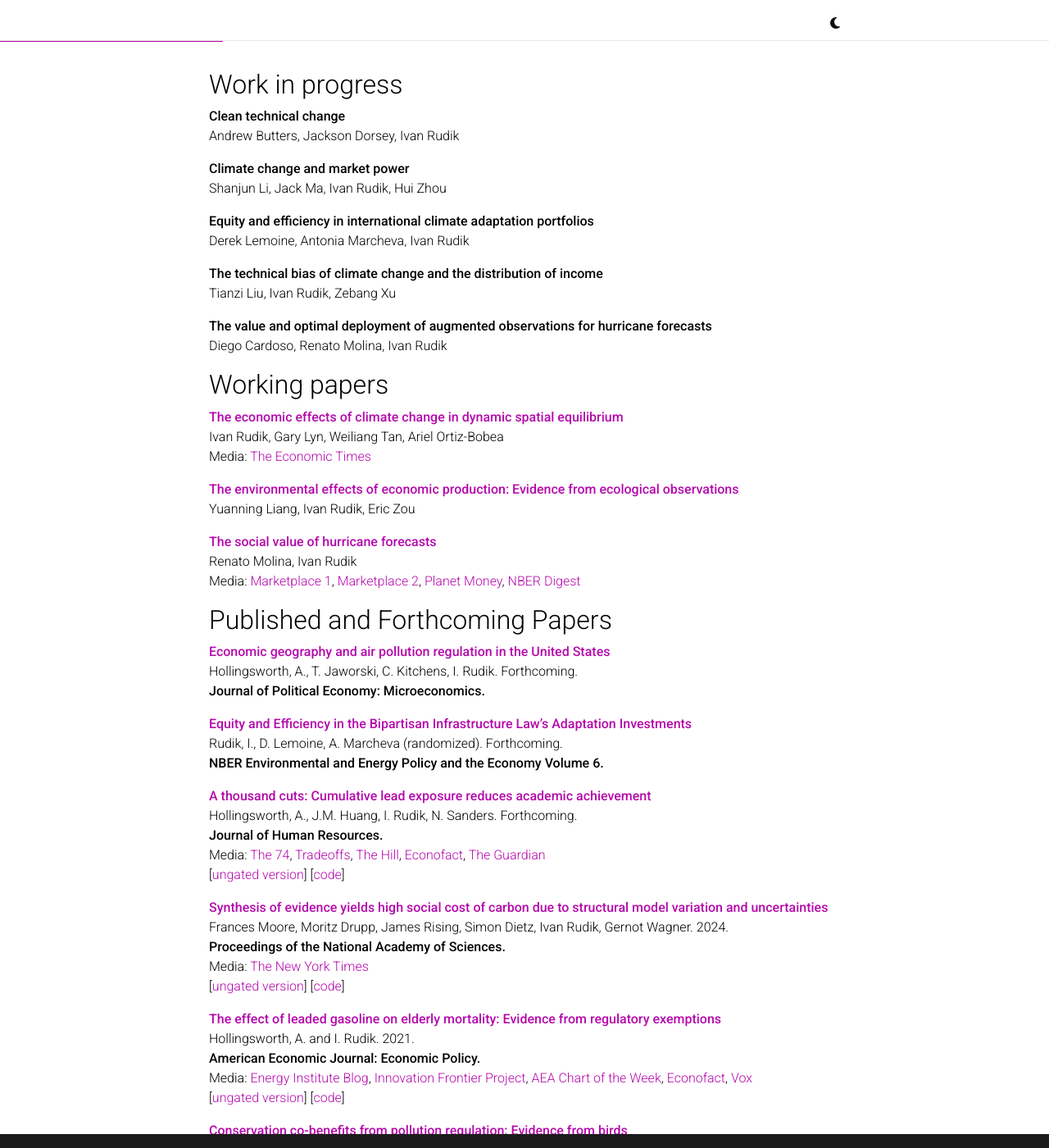
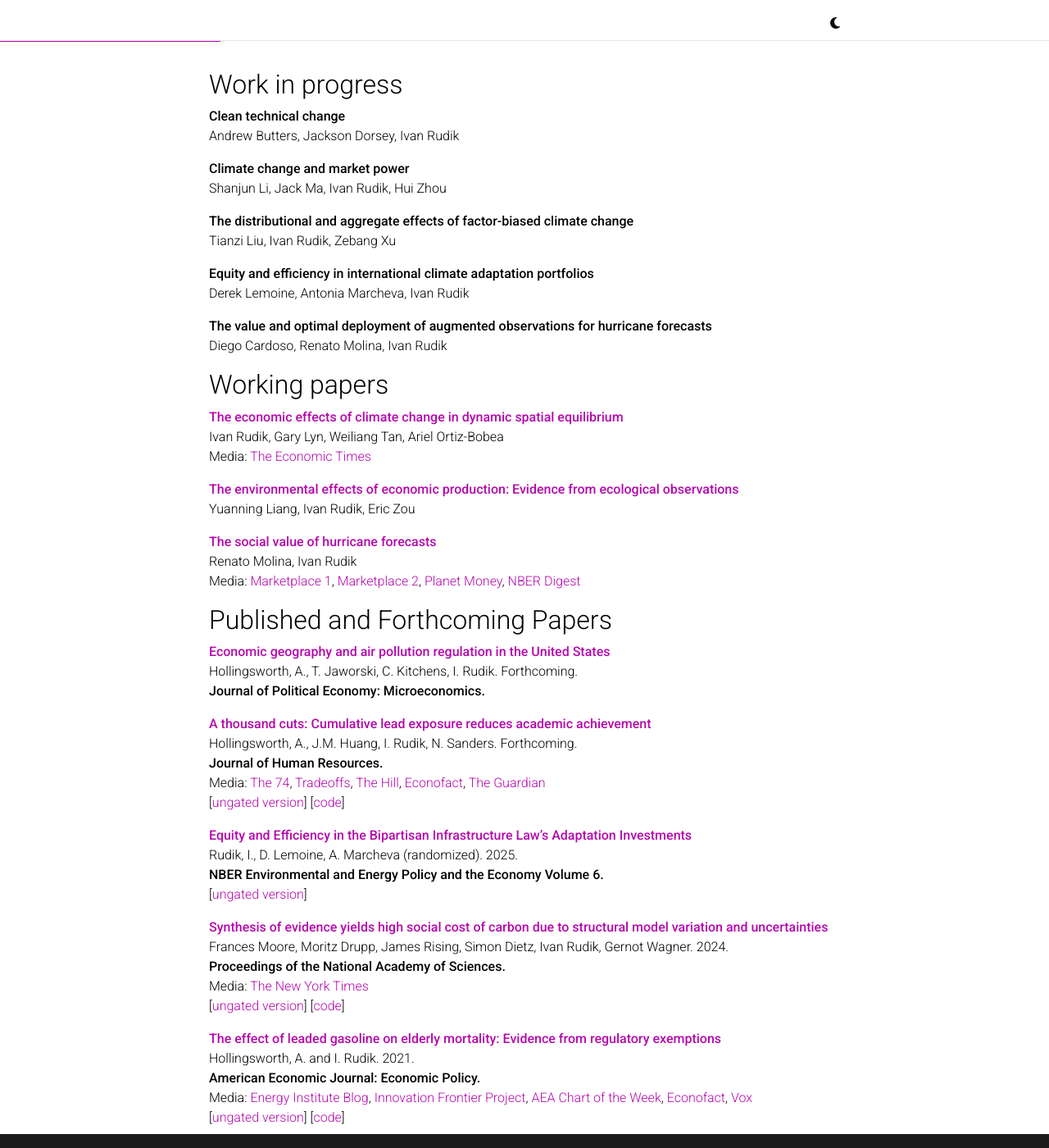
Before and after one commit to irudik/irudik.github.io, a Jekyll site: the page built from _pages/about.md, in a window 1280 px wide and 1400 px high, scrolled down 390 px. Shown: the whole window at 82% size. Built offline with Jekyll 4.4.1, drawn with Linux system fonts in a browser that asks for light colours; comment, search, counter and statistics services are not loaded; a style sheet for code colours, icons or effects is not loaded.

Commit message:
update cv and page EEPE

```diff
--- a/_pages/about.md
+++ b/_pages/about.md
@@ -46,11 +46,11 @@ Andrew Butters, Jackson Dorsey, Ivan Rudik
 **Climate change and market power**
 Shanjun Li, Jack Ma, Ivan Rudik, Hui Zhou
 
+**The distributional and aggregate effects of factor-biased climate change**
+Tianzi Liu, Ivan Rudik, Zebang Xu
+
 **Equity and efficiency in international climate adaptation portfolios**
 Derek Lemoine, Antonia Marcheva, Ivan Rudik
-
-**The technical bias of climate change and the distribution of income**
-Tianzi Liu, Ivan Rudik, Zebang Xu
 
 **The value and optimal deployment of augmented observations for hurricane forecasts**
 Diego Cardoso, Renato Molina, Ivan Rudik
@@ -78,15 +78,16 @@ Media: [Marketplace 1](https://www.marketplace.org/2024/06/13/better-hurricane-f
 Hollingsworth, A., T. Jaworski, C. Kitchens, I. Rudik. Forthcoming.
 **Journal of Political Economy: Microeconomics.**
 
-**[Equity and Efficiency in the Bipartisan Infrastructure Law’s Adaptation Investments](https://www.nber.org/books-and-chapters/environmental-and-energy-policy-and-economy-volume-6/equity-and-efficiency-bipartisan-infrastructure-laws-adaptation-investments)**
-Rudik, I., D. Lemoine, A. Marcheva (randomized). Forthcoming.
-**NBER Environmental and Energy Policy and the Economy Volume 6.**
-
 **[A thousand cuts: Cumulative lead exposure reduces academic achievement](https://www.nber.org/papers/w28250)**
 Hollingsworth, A., J.M. Huang, I. Rudik, N. Sanders. Forthcoming.
 **Journal of Human Resources.**
 Media: [The 74](https://www.the74million.org/lead-poisoning-hurts-kids-a-new-study-shows-how-exposure-from-an-unexpected-source-nascar-racetracks-lowered-test-scores/), [Tradeoffs](https://tradeoffs.org/2021/06/04/what-nascar-can-teach-us-about-pollution-and-social-determinants-of-health/), [The Hill](https://thehill.com/changing-america/sustainability/3716345-how-nascars-switch-to-unleaded-gas-boosted-test-scores-near-racetracks/), [Econofact](https://econofact.org/educational-benefits-of-reducing-lead-exposure), [The Guardian](https://www.theguardian.com/us-news/2023/jun/21/lead-emissions-racetracks-portland-international-raceway)
 [[ungated version](https://osf.io/preprints/socarxiv/wz73u)] [[code](https://www.openicpsr.org/openicpsr/project/179422/)]
+
+**[Equity and Efficiency in the Bipartisan Infrastructure Law’s Adaptation Investments](https://www.journals.uchicago.edu/doi/10.1086/733357)**
+Rudik, I., D. Lemoine, A. Marcheva (randomized). 2025.
+**NBER Environmental and Energy Policy and the Economy Volume 6.**
+[[ungated version](https://www.nber.org/books-and-chapters/environmental-and-energy-policy-and-economy-volume-6/equity-and-efficiency-bipartisan-infrastructure-laws-adaptation-investments)]
 
 **[Synthesis of evidence yields high social cost of carbon due to structural model variation and uncertainties](https://www.pnas.org/doi/10.1073/pnas.2410733121)**
 Frances Moore, Moritz Drupp, James Rising, Simon Dietz, Ivan Rudik, Gernot Wagner. 2024.
```
Also changed, not shown: 3 other files.
